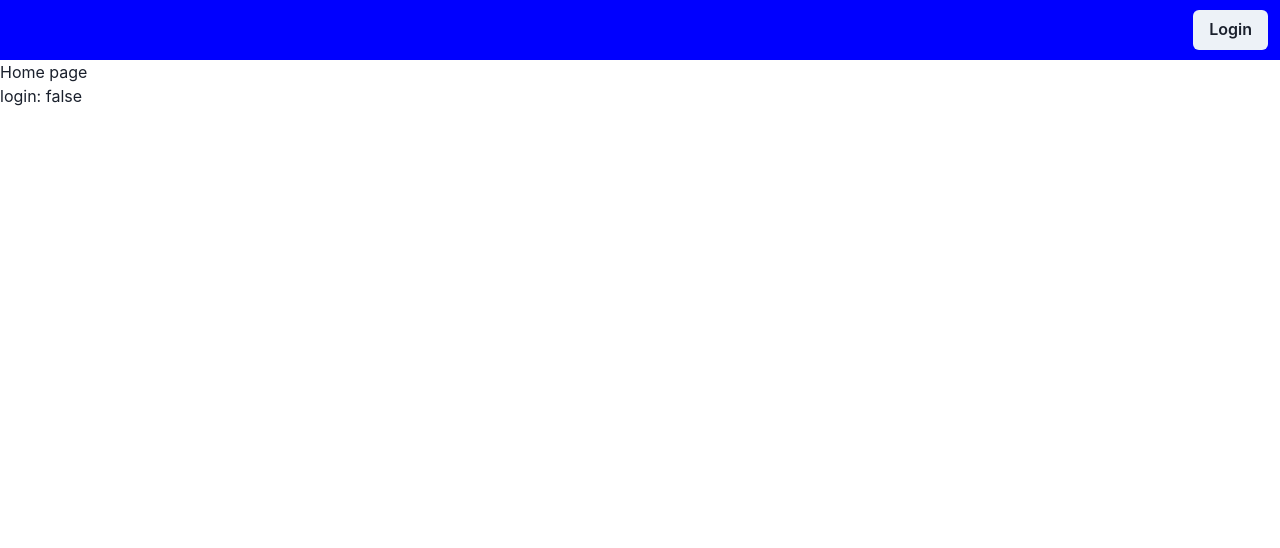
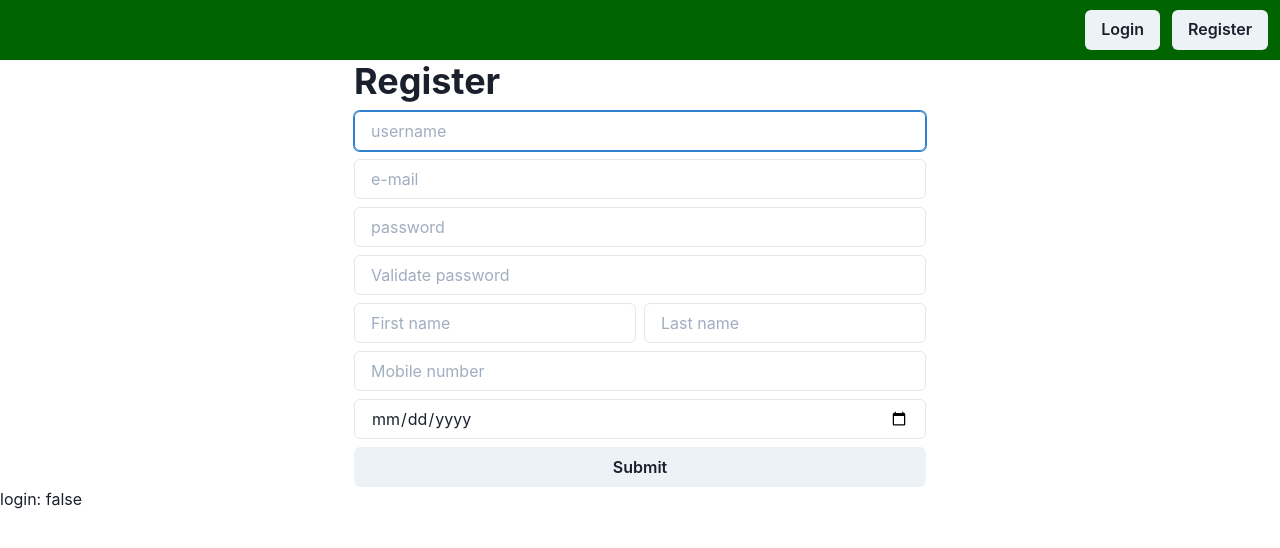
Before and after one commit to FredrikMorstad/bonsai, a React (Create React App) app in the folder frontend/: page /register in a window 1280 px wide. Shown: the top 548 px of the page. Built offline with nearby package versions, Linux system fonts and the light colour scheme.

Commit message:
:sparkles: add registration page

```diff
--- a/frontend/src/App.tsx
+++ b/frontend/src/App.tsx
@@ -3,7 +3,7 @@ import { BrowserRouter as Router, Route, Switch } from "react-router-dom";
 import Navbar from "./components/molecules/Navbar/Navbar";
 import { AuthenticateContext } from "context/authProvider";
 import { PrivateRoute, AuthorizationRoute } from "routes/index";
-import { HomePage, LoginPage, ProfilePage } from "components/pages/index";
+import { HomePage, LoginPage, ProfilePage, RegisterPage } from "components/pages/index";
 
 export const App = () => {
   const { authenticated } = useContext(AuthenticateContext);
@@ -13,6 +13,7 @@ export const App = () => {
       <Navbar />
       <Switch>
         <AuthorizationRoute path="/login" component={LoginPage} />
+        <AuthorizationRoute path="/register" component={RegisterPage} />
         <PrivateRoute path="/profile" component={ProfilePage} />
         <Route path="/" component={HomePage} />
       </Switch>
--- a/frontend/src/api/requests.ts
+++ b/frontend/src/api/requests.ts
@@ -1,5 +1,5 @@
 import { baseUrl } from "api/apiConstants";
-import { HTTPErrorPayload, TokenPair, PartialMember } from "api/apiModels";
+import { HTTPErrorPayload, UserPayload, TokenPair, PartialMember, User } from "api/apiModels";
 import { getTokens, setTokens } from "api/token";
 import { renewToken } from "./auth";
 
@@ -31,6 +31,7 @@ export const post = async <T>(url: string, data: any, auth = false) => {
       "Access-Control-Allow-Origin": "*",
     },
   });
+  console.log(baseUrl + url);
   if (auth) {
     return authFetch<T>(request);
   }
@@ -82,3 +83,6 @@ const renewAndRetry = async <T>(request: Request): Promise<T> => {
 
 export const get_user_with_token = async (): Promise<PartialMember> =>
   get<PartialMember>("user/", true);
+
+export const registerUser = async (user: UserPayload): Promise<User> =>
+  post<User>("user/", user);
--- a/frontend/src/components/molecules/Forms/RegisterForm.tsx
+++ b/frontend/src/components/molecules/Forms/RegisterForm.tsx
@@ -1,57 +1,121 @@
-import React, { useState } from 'react';
+import React, { useState, useContext } from 'react';
 import { validateUser } from 'utils/registrationValidator'
-import { Box } from '@chakra-ui/react'
+import { FormControl, Input, Flex, Button, Heading } from '@chakra-ui/react'
+import "./registerForm.css"
+import { registerUser } from 'api/requests';
+import { login } from 'api/auth';
+import { AuthenticateContext } from 'context/authProvider';
+import { errorMonitor } from 'stream';
+import { useHistory } from 'react-router';
+
 
 const RegisterUser: React.FC = () => {
     const [name, setName] = useState('');
     const [lastName, setLastName] = useState('');
-    const [mobileNumber, setMobileNumber] = useState<undefined | number>();
+    const [mobileNumber, setMobileNumber] = useState<number>();
     const [email, setEmail] = useState('');
     const [date, setDate] = useState<string>('');
+    const [password, setPassword] = useState<string>('');
+    const [passwordValidation, setPasswordValidation] = useState<string>('');
+    const [username, setUsername] = useState<string>('');
 
-    const [regErr, setRegErr] = useState<undefined | string []>();
+    const history = useHistory();
+    const [regErr, setError] = useState<undefined | string []>();
+    const { setAuthenticated } = useContext(AuthenticateContext);
 
-    const newUser = {
-        name: name,
-        lastName: lastName,
-        email: email,
-        mobileNumber: mobileNumber,
-        date: date,
-    };
-
-    const handleSubmit = (e: any) => {
+    const handleSubmit = async (e: React.FormEvent) => {
         e.preventDefault();
-
-        const errMsg = validateUser(newUser);
-        console.log(errMsg);
+        const UserPayload = {
+            first_name: name,
+            last_name: lastName,
+            password: password,
+            password_validation: passwordValidation,
+            email: email,
+            username: username,
+            mobile_number: mobileNumber,
+            date_of_birth: date,
+        };
+        const errMsg = validateUser(UserPayload);
         if (errMsg.length) {
-            setRegErr(errMsg);
+            setError(errMsg);
             return;
         }
 
-        alert(`Submitting name ${lastName}, ${name}`)
+        try{
+            await registerUser(UserPayload);
+        }
+        catch (error){
+            switch (error.statusCode){
+                case 400:
+                    setError(error.message['detail']);
+                    break;
+                case 409:
+                    setError(error.message['detail']);
+                    break;
+                case 422:
+                default:
+                    setError('Unexpected error, could\'t create user');
+            }
+            return;
+        }
+        try{
+            await login(email, password);
+            setAuthenticated(true);
+        }
+        catch(error){
+            alert(`User created, but could\'t log in, redirecting to start page`);
+        }
+        history.push("/");
+
     }
     return (
-        <Box>
+        <Flex width="100%" align="center" justifyContent="center">
+
             <form onSubmit={handleSubmit}>
-                <label>
-                    <input name='name' type='text' value={name} onChange={e => setName(e.target.value)}
-                        placeholder='First name' required />
-                    <input name='lastName' type='text' value={lastName} onChange={e => setLastName(e.target.value)}
-                        placeholder='Last name' required />
-                    <input name='mobileNumber' type='number' value={mobileNumber} onChange={e => setMobileNumber(parseInt(e.target.value,10))}
-                        placeholder='Mobile number' required />
-                    <input name='date' type='date' value={date} onChange={e => setDate(e.target.value)}
-                        placeholder='date' required />
-                    <input name='email' type='text' value={email} onChange={e => setEmail(e.target.value)}
-                        placeholder='e-mail' required />
-                </label>
-                <input type='submit' value='Submit' />
+                    <Heading>Register</Heading>
+                    <FormControl mt="0.5rem" id='username' isRequired>
+                        <Input name='username' type='text' value={username} onChange={e => setUsername(e.target.value)}
+                            placeholder='username' autoFocus />
+                    </FormControl>
+                    <FormControl mt="0.5rem" id='email' isRequired>
+                        <Input name='email' type='text' value={email} onChange={e => setEmail(e.target.value)}
+                            placeholder='e-mail' />
+                    </FormControl>
+                    <FormControl mt="0.5rem" id='password' isRequired>
+                        <Input name='password' type='password' value={password} onChange={e => setPassword(e.target.value)}
+                            placeholder='password' />
+                    </FormControl>
+                    <FormControl mt="0.5rem" id='passwordValidation' isRequired>
+                        <Input name='passwordValidation' type='password' value={passwordValidation} onChange={e => setPasswordValidation(e.target.value)}
+                            placeholder='Validate password' />
+                    </FormControl>
+                    <Flex>
+                        <FormControl mt="0.5rem" id='name' mr="0.25rem">
+                            <Input name='name' type='text' value={name} onChange={e => setName(e.target.value)}
+                                placeholder='First name' />
+                        </FormControl>
+                        <FormControl mt="0.5rem" id='lastName' ml="0.25rem">
+                            <Input name='lastName' type='text' value={lastName} onChange={e => setLastName(e.target.value)}
+                                placeholder='Last name' />
+                        </FormControl>
+                    </Flex>
+                    <FormControl mt="0.5rem" id='mobileNumber'>
+                        <Input name='mobileNumber' type='number' onChange={e => setMobileNumber(parseInt(e.target.value,10))}
+                            placeholder='Mobile number' />
+                    </FormControl>
+                    <FormControl mt="0.5rem" id='date'>
+                        <Input name='date' type='date' value={date} onChange={e => setDate(e.target.value)}
+                            placeholder='date' />
+                    </FormControl>
+                <Button type='submit' value='Submit' width="full" mt="0.5rem">Submit</Button>
             </form>
             {regErr && (
-                <p>{regErr}</p>
+                <div>
+                    <br></br>
+                    <p>{regErr}</p>
+                </div>
             )}
-        </Box>
+        </Flex>
     );
 }
 
--- /dev/null
+++ b/frontend/src/components/molecules/Forms/registerForm.css
@@ -0,0 +1,6 @@
+input:-webkit-autofill,
+input:-webkit-autofill:hover,
+input:-webkit-autofill:focus,
+input:-webkit-autofill:active{
+    -webkit-box-shadow: 0 0 0 30px white inset !important;
+}
--- a/frontend/src/components/molecules/Navbar/Navbar.tsx
+++ b/frontend/src/components/molecules/Navbar/Navbar.tsx
@@ -10,6 +10,7 @@ const Navbar = () => {
   const history = useHistory();
 
   const moveToLogin = () => history.push("/login");
+  const moveToRegister = () => history.push("/register");
 
   const logout = () => {
     clearTokens();
@@ -18,7 +19,7 @@ const Navbar = () => {
   };
 
   return (
-    <Flex h="7.5vh" w="100%" bg="blue" justifyContent="flex-end">
+    <Flex h="7.5vh" w="100%" bg="darkgreen" justifyContent="flex-end">
       <Center mr=".75rem">
         {authenticated ? (
           <Button onClick={logout}> Logout </Button>
@@ -26,6 +27,13 @@ const Navbar = () => {
           <Button onClick={moveToLogin}> Login </Button>
         )}
       </Center>
+      <Center mr=".75rem">
+        {authenticated ? (
+          <div></div>
+        ) : (
+          <Button onClick={moveToRegister}> Register </Button>
+        )}
+      </Center>
     </Flex>
   );
 };
--- a/frontend/src/components/pages/Login/LoginPage.tsx
+++ b/frontend/src/components/pages/Login/LoginPage.tsx
@@ -1,6 +1,6 @@
 import React from 'react'
 import LoginForm from 'components/molecules/Forms/LoginForm';
-import { Box, Center } from '@chakra-ui/react';
+import { Center } from '@chakra-ui/react';
 
 const LoginPage: React.FC = () => {
   return(
--- /dev/null
+++ b/frontend/src/components/pages/Register/RegisterPage.tsx
@@ -0,0 +1,13 @@
+import React from 'react'
+import RegisterUser from 'components/molecules/Forms/RegisterForm'
+import { Box } from '@chakra-ui/react'
+
+const RegisterPage: React.FC = () => {
+    return (
+        <Box>
+            <RegisterUser/>
+        </Box>
+    )
+}
+
+export default RegisterPage;
--- a/frontend/src/components/pages/index.ts
+++ b/frontend/src/components/pages/index.ts
@@ -1,5 +1,6 @@
 import HomePage from 'components/pages/Home';
 import LoginPage from 'components/pages/Login/LoginPage';
 import ProfilePage from 'components/pages/Profile/Profile';
+import RegisterPage from 'components/pages/Register/RegisterPage';
 
-export { HomePage, LoginPage, ProfilePage }
+export { HomePage, LoginPage, ProfilePage, RegisterPage }
--- a/frontend/src/utils/registrationValidator.ts
+++ b/frontend/src/utils/registrationValidator.ts
@@ -1,3 +1,4 @@
+import { UserPayload } from "api/apiModels";
 
 const validateEmail = (email: string) => {
     return new RegExp(/^\w+([\.-]?\w+)*@\w+([\.-]?\w+)*(\.\w{2,3})+$/).test(email);
@@ -15,29 +16,24 @@ const validateDate = (date: string) => {
     // return new RegExp('^\w+([\.-]?\w+)*@\w+([\.-]?\w+)*(\.\w{2,3})+$').test(lastName);
 }
 
-interface newUser{
-    name: string,
-    lastName: string,
-    email: string,
-    mobileNumber?: number,
-    date: string,
-}
-
-export const validateUser = (regInp: newUser) => {
-    if (!validateName(regInp.name)) {
+export const validateUser = (userInp: UserPayload) => {
+    if (!validateName(userInp.name)) {
         return ['First name format wrong']
     }
-    if (!validateLastName(regInp.lastName)) {
+    if (!validateLastName(userInp.lastName)) {
         return ['Last name format wrong']
     }
-    if (!validateEmail(regInp.email)) {
+    if (!validateEmail(userInp.email)) {
         return ['Email format wrong']
     }
-    if (regInp.mobileNumber && regInp.mobileNumber.toString().length !== 8) {
+    if (userInp.mobileNumber && userInp.mobileNumber.toString().length !== 8) {
         return ['Mobile number format wrong']
     }
-    if (!validateDate(regInp.date)) {
+    if (!validateDate(userInp.date)) {
         return ['Date format wrong']
+    }
+    if (userInp.password != userInp.password_validation) {
+        return ['Passwords don\'t match']
     }
     return []
 }
```
Also changed, not shown: frontend/src/api/apiModels.ts (+12 -1 lines).
